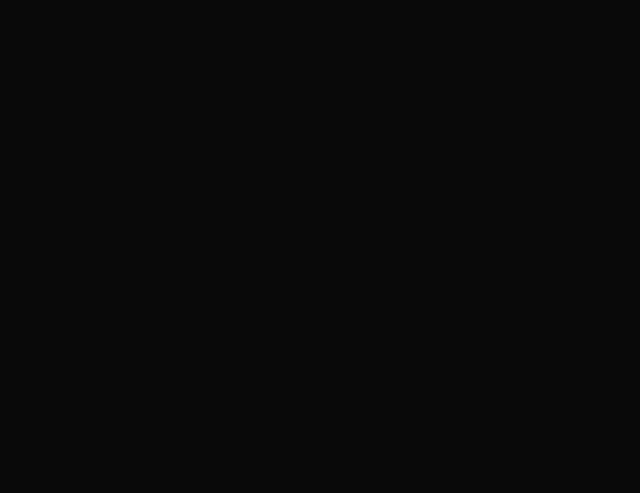
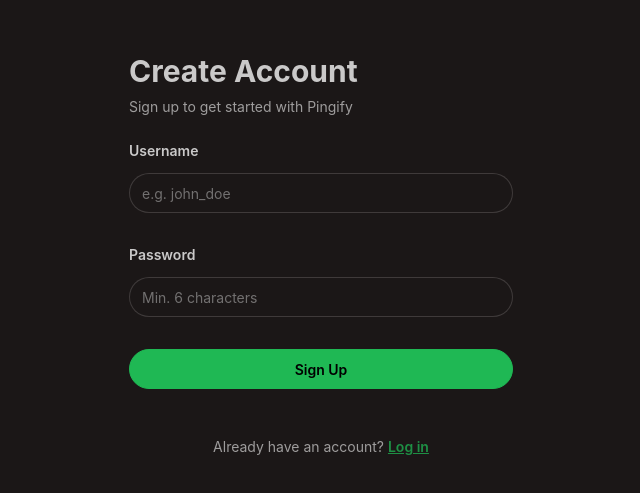
Before and after one commit to CodeHawkCraft/Pingify, a React (Vite) app in the folder pingify-frontend/: page /signup in a window 1280 px wide. Before the commit this address had no page. Shown: the part 145-638 px from the top of the page, without its empty margins (319-959 px from the left). Built offline with nearby package versions, Linux system fonts and the light colour scheme; no server answers.

Commit message:
feat: implement frontend authentication flow with signup page, API handlers, and user context management

```diff
--- a/pingify-frontend/src/App.tsx
+++ b/pingify-frontend/src/App.tsx
@@ -1,9 +1,12 @@
 import { Routes, Route } from "react-router-dom";
 import Home from "./Home";
+import { Signup } from "./pages/Signup";
+
 const App = () => {
   return (
     <Routes>
       <Route path="/" element={<Home />} />
+      <Route path="/signup" element={<Signup />} />
     </Routes>
   );
 };
--- /dev/null
+++ b/pingify-frontend/src/api/api-handler.ts
@@ -0,0 +1,43 @@
+import axios from "axios";
+import toast from "react-hot-toast";
+
+type ApiResponse<T> = {
+  data: T;
+  message: string;
+};
+
+type ApiErrorResponse = {
+  message: string;
+};
+
+type ApiHandlerOptions = {
+  showErrorToast?: boolean;
+  showSuccessToast?: boolean;
+};
+
+export const apiHandler = async <T>(
+  request: () => Promise<{ data: ApiResponse<T> }>,
+  options: ApiHandlerOptions = {},
+): Promise<T> => {
+  const { showErrorToast = false, showSuccessToast = false } = options;
+
+  try {
+    const response = await request();
+
+    if (showSuccessToast) {
+      toast.success(response.data.message || "Operation successful!");
+    }
+
+    return response.data.data;
+  } catch (error) {
+    if (showErrorToast) {
+      let errorMessage = "Something went wrong";
+      if (axios.isAxiosError<ApiErrorResponse>(error)) {
+        errorMessage = error.response?.data?.message || errorMessage;
+      }
+      toast.error(errorMessage);
+    }
+
+    throw error;
+  }
+};
--- /dev/null
+++ b/pingify-frontend/src/api/auth.api.ts
@@ -0,0 +1,21 @@
+import axiosInstance from "./axios";
+import { apiHandler } from "./api-handler";
+import type { SignupPayload, LoginPayload, UserData } from "../types/auth.types";
+
+export const signup = (payload: SignupPayload) =>
+  apiHandler<UserData>(() => axiosInstance.post("/auth/signup", payload), {
+    showSuccessToast: true,
+    showErrorToast: true,
+  });
+
+export const login = (payload: LoginPayload) =>
+  apiHandler<UserData>(() => axiosInstance.post("/auth/login", payload), {
+    showSuccessToast: true,
+    showErrorToast: true,
+  });
+
+export const logout = () =>
+  apiHandler<null>(() => axiosInstance.post("/auth/logout"), {
+    showSuccessToast: true,
+    showErrorToast: true,
+  });
--- /dev/null
+++ b/pingify-frontend/src/api/axios.ts
@@ -0,0 +1,11 @@
+import axios from "axios";
+
+const axiosInstance = axios.create({
+  baseURL: import.meta.env.VITE_API_URL || "http://localhost:3000/api",
+  withCredentials: true,
+  headers: {
+    "Content-Type": "application/json",
+  },
+});
+
+export default axiosInstance;
--- /dev/null
+++ b/pingify-frontend/src/context/UserContext.tsx
@@ -0,0 +1,28 @@
+import { createContext, useContext, useState } from "react";
+import type { ReactNode } from "react";
+import type { UserData } from "../types/auth.types";
+
+type UserContextType = {
+  user: UserData | null;
+  setUser: (user: UserData | null) => void;
+};
+
+const UserContext = createContext<UserContextType | null>(null);
+
+export function UserProvider({ children }: { children: ReactNode }) {
+  const [user, setUser] = useState<UserData | null>(null);
+
+  return (
+    <UserContext.Provider value={{ user, setUser }}>
+      {children}
+    </UserContext.Provider>
+  );
+}
+
+export function useUser(): UserContextType {
+  const context = useContext(UserContext);
+  if (!context) {
+    throw new Error("useUser must be used within a UserProvider");
+  }
+  return context;
+}
--- a/pingify-frontend/src/index.css
+++ b/pingify-frontend/src/index.css
@@ -1,4 +1,4 @@
 @import "tailwindcss";
 @plugin "daisyui" {
-  themes: luxury --default;
+  themes: forest --default;
 }
--- a/pingify-frontend/src/main.tsx
+++ b/pingify-frontend/src/main.tsx
@@ -3,11 +3,14 @@
 import { BrowserRouter } from "react-router-dom";
 import "./index.css";
 import App from "./App.tsx";
+import { UserProvider } from "./context/UserContext.tsx";
 
 createRoot(document.getElementById("root")).render(
   <StrictMode>
     <BrowserRouter>
-      <App />
+      <UserProvider>
+        <App />
+      </UserProvider>
     </BrowserRouter>
   </StrictMode>,
 );
--- /dev/null
+++ b/pingify-frontend/src/pages/Signup.tsx
@@ -0,0 +1,104 @@
+import { useState } from "react";
+import { useForm } from "react-hook-form";
+import { yupResolver } from "@hookform/resolvers/yup";
+import { useNavigate } from "react-router-dom";
+import { signupSchema } from "../validations/auth.validation";
+import { signup } from "../api/auth.api";
+import { useUser } from "../context/UserContext";
+import type { SignupPayload } from "../types/auth.types";
+
+export function Signup() {
+  const navigate = useNavigate();
+  const { setUser } = useUser();
+  const [loading, setLoading] = useState(false);
+
+  const {
+    register,
+    handleSubmit,
+    formState: { errors },
+  } = useForm({
+    resolver: yupResolver(signupSchema),
+  });
+
+  const onSubmit = async (data: SignupPayload) => {
+    try {
+      setLoading(true);
+      const user = await signup({
+        username: data.username,
+        password: data.password,
+      });
+      setUser(user);
+      navigate("/");
+    } catch {
+    } finally {
+      setLoading(false);
+    }
+  };
+
+  return (
+    <div className="h-screen flex flex-col items-center justify-center">
+      <div className="w-full max-w-sm flex flex-col gap-6">
+        <div className="flex flex-col gap-2">
+          <h2 className="text-3xl font-bold">Create Account</h2>
+          <p className="text-sm opacity-75">
+            Sign up to get started with Pingify
+          </p>
+        </div>
+
+        <form onSubmit={handleSubmit(onSubmit)} className="flex flex-col gap-8">
+          <div className="flex flex-col gap-3">
+            <label className="text-sm font-semibold">Username</label>
+            <input
+              type="text"
+              placeholder="e.g. john_doe"
+              className={`input input-bordered w-full ${errors.username && "input-error"}`}
+              {...register("username")}
+            />
+            {errors.username && (
+              <span className="text-error text-xs">
+                {errors.username.message}
+              </span>
+            )}
+          </div>
+
+          <div className="flex flex-col gap-3">
+            <label className="text-sm font-semibold">Password</label>
+            <input
+              type="password"
+              placeholder="Min. 6 characters"
+              className={`input input-bordered w-full ${errors.password && "input-error"}`}
+              {...register("password")}
+            />
+            {errors.password && (
+              <span className="text-error text-xs">
+                {errors.password.message}
+              </span>
+            )}
+          </div>
+
+          <button
+            type="submit"
+            disabled={loading}
+            className="btn btn-primary w-full"
+          >
+            {loading ? (
+              <span className="loading loading-spinner loading-sm" />
+            ) : (
+              "Sign Up"
+            )}
+          </button>
+        </form>
+
+        <p className="text-center text-sm mt-6 opacity-75">
+          Already have an account?{" "}
+          <button
+            onClick={() => navigate("/login")}
+            className="link link-primary font-semibold"
+          >
+            Log in
+          </button>
+        </p>
+      </div>
+    </div>
+  );
+}
--- /dev/null
+++ b/pingify-frontend/src/validations/auth.validation.ts
@@ -0,0 +1,32 @@
+import * as yup from "yup";
+import type { SignupPayload, LoginPayload } from "../types/auth.types";
+
+export const signupSchema: yup.ObjectSchema<SignupPayload> = yup.object({
+  username: yup
+    .string()
+    .trim()
+    .min(3, "Username must be at least 3 characters")
+    .max(30, "Username must be at most 30 characters")
+    .matches(
+      /^[a-zA-Z0-9_]+$/,
+      "Username can only contain letters, numbers, and underscores",
+    )
+    .required("Username is required"),
+  password: yup
+    .string()
+    .min(6, "Password must be at least 6 characters")
+    .max(100, "Password must be at most 100 characters")
+    .required("Password is required"),
+});
+
+export const loginSchema: yup.ObjectSchema<LoginPayload> = yup.object({
+  username: yup
+    .string()
+    .trim()
+    .min(1, "Username is required")
+    .required("Username is required"),
+  password: yup
+    .string()
+    .min(1, "Password is required")
+    .required("Password is required"),
+});
```
Also changed, not shown: pingify-frontend/package.json (+6 -1 lines), pingify-frontend/src/types/auth.types.ts (added, +15 -0 lines), 1 other file (tests, documents, lock files or other folders).
